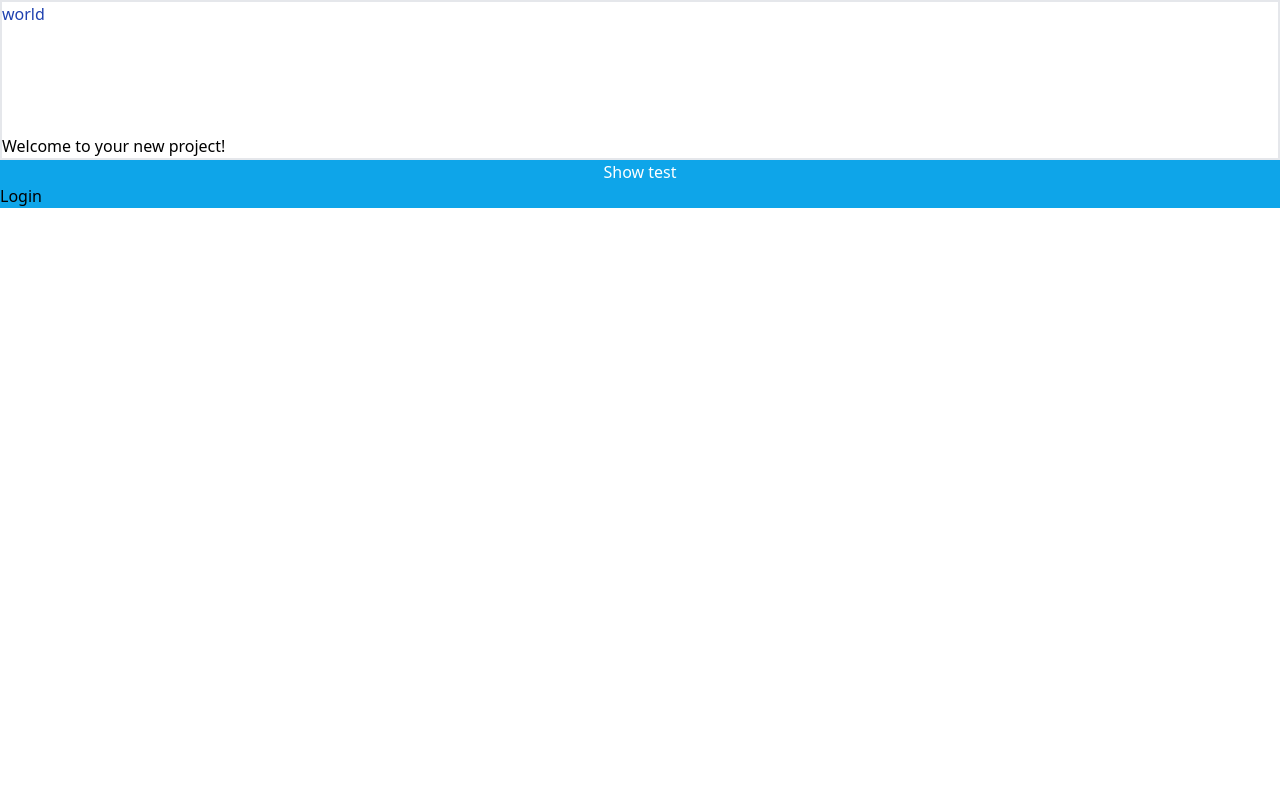
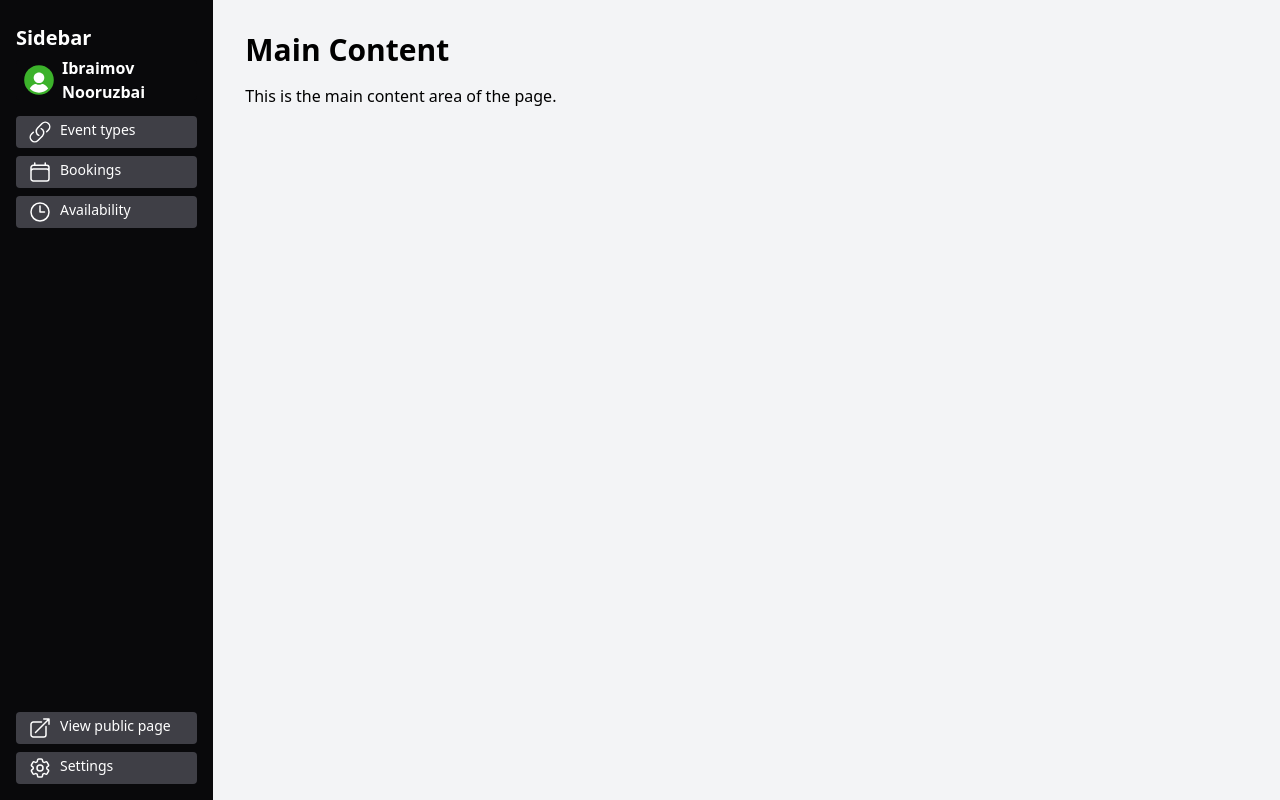
Before and after one commit to Agahan14/schedule, a FastAPI app: page / in a window 1280 px wide. Run offline with FastAPI, Linux system fonts and the light colour scheme; some libraries are stand-ins or nearby versions.

Commit message:
:sparkles: Introducing new features.Added sidebar in in index.html

```diff
--- a/src/project/templates/index.html
+++ b/src/project/templates/index.html
@@ -1,38 +1,114 @@
-<!doctype html>
-<html lang="en">
-    <head>
-        <meta charset="UTF-8" />
-        <meta name="viewport" content="width=device-width, initial-scale=1.0" />
-        <title>Hello world</title>
-        <script src="https://cdn.tailwindcss.com"></script>
+{% extends "base.html" %}
 
-        <!-- Vue -->
-        <script src="https://unpkg.com/vue@3/dist/vue.global.js"></script>
-        <script src="/static/vue/base.js" defer></script>
-        <script src="/static/vue/main.js" defer></script>
-    </head>
-    <!-- prettier-ignore -->
-    {% import "components/test.html" as test %}
-    {{ test.render() }}
 
-    <body class="h-full overflow-x-clip" id="app">
-        <transition enter-active-class="animate-fade-in" leave-active-class="animate-fade-out">
-            <div class="fixed top-0 z-50 h-full w-full bg-black/60" v-if="testOpened"></div>
-        </transition>
-        <transition enter-active-class="animate-fade-in" leave-active-class="animate-fade-out">
-            <test-component v-if="testOpened" @close-test="testOpened = null"></test-component>
-        </transition>
-        <div class="flex flex-col gap-16 border-2">
-            <h1 class="text-blue-800">world</h1>
-            <p class="mt-11">Welcome to your new project!</p>
-        </div>
-        <button class="w-full bg-sky-500 text-white" @click="testOpened = true">Show test</button>
+{% block content %}
 
-        <!-- Login Button -->
-        <div class="bg-sky-500">
-            <form method="get" action="/login">
-                <button type="submit" class="login-button">Login</button>
-            </form>
-        </div>
-    </body>
-</html>
+    <div class="flex min-h-screen">
+        <!-- Sidebar -->
+        <aside class="w-1/6 h-screen flex flex-col bg-zinc-950 text-white p-4">
+            <h2 class="text-xl font-bold my-2">Sidebar</h2>
+            <div class="flex h-10 bg-zinc-950 items-center rounded hover:bg-zinc-500">
+                <div class="m-2">
+                    <svg xmlns="http://www.w3.org/2000/svg" xmlns:xlink="http://www.w3.org/1999/xlink" version="1.1"
+                         width="30" height="30" viewBox="0 0 256 256" xml:space="preserve">
+
+<defs>
+</defs>
+                        <g style="stroke: none; stroke-width: 0; stroke-dasharray: none; stroke-linecap: butt; stroke-linejoin: miter; stroke-miterlimit: 10; fill: none; fill-rule: nonzero; opacity: 1;"
+                           transform="translate(1.4065934065934016 1.4065934065934016) scale(2.81 2.81)">
+	<circle cx="45" cy="45" r="45"
+            style="stroke: none; stroke-width: 1; stroke-dasharray: none; stroke-linecap: butt; stroke-linejoin: miter; stroke-miterlimit: 10; fill: rgb(60,178,43); fill-rule: nonzero; opacity: 1;"
+            transform="  matrix(1 0 0 1 0 0) " />
+                            <path
+                                d="M 45 54.287 c -8.9 0 -16.14 -7.24 -16.14 -16.14 S 36.1 22.007 45 22.007 c 8.899 0 16.14 7.241 16.14 16.14 S 53.899 54.287 45 54.287 z"
+                                style="stroke: none; stroke-width: 1; stroke-dasharray: none; stroke-linecap: butt; stroke-linejoin: miter; stroke-miterlimit: 10; fill: rgb(255,255,255); fill-rule: nonzero; opacity: 1;"
+                                transform=" matrix(1 0 0 1 0 0) " stroke-linecap="round" />
+                            <path
+                                d="M 72.957 71.22 c -3.177 -5.75 -8.143 -10.477 -14.049 -13.341 c -2.008 -0.974 -4.352 -0.959 -6.436 0.041 c -2.343 1.126 -4.857 1.696 -7.473 1.696 c -2.616 0 -5.13 -0.571 -7.473 -1.696 c -2.081 -0.999 -4.426 -1.015 -6.435 -0.041 c -5.906 2.864 -10.872 7.59 -14.05 13.341 C 23.877 78.957 33.865 83.843 45 83.843 C 56.135 83.843 66.123 78.957 72.957 71.22 z"
+                                style="stroke: none; stroke-width: 1; stroke-dasharray: none; stroke-linecap: butt; stroke-linejoin: miter; stroke-miterlimit: 10; fill: rgb(255,255,255); fill-rule: nonzero; opacity: 1;"
+                                transform=" matrix(1 0 0 1 0 0) " stroke-linecap="round" />
+</g>
+</svg>
+
+                </div>
+                <h4 class="font-bold">Ibraimov Nooruzbai</h4>
+
+            </div>
+
+
+            <ul class="mt-4 gap-2 flex flex-col flex-1">
+
+                <li><a href="#" class="flex p-1 bg-zinc-700 text-sm rounded hover:bg-zinc-500"> <span class="mx-2"><svg
+                    xmlns="http://www.w3.org/2000/svg" fill="none" viewBox="0 0 24 24" stroke-width="1.5"
+                    stroke="currentColor" class="size-6">
+                    <path stroke-linecap="round" stroke-linejoin="round"
+                          d="M13.19 8.688a4.5 4.5 0 0 1 1.242 7.244l-4.5 4.5a4.5 4.5 0 0 1-6.364-6.364l1.757-1.757m13.35-.622 1.757-1.757a4.5 4.5 0 0 0-6.364-6.364l-4.5 4.5a4.5 4.5 0 0 0 1.242 7.244" />
+                    </svg>
+                </span>Event types</a></li>
+                <li><a href="#" class="flex p-1 bg-zinc-700 text-sm rounded hover:bg-zinc-500"><span class="mx-2"><svg
+                    xmlns="http://www.w3.org/2000/svg" fill="none" viewBox="0 0 24 24" stroke-width="1.5"
+                    stroke="currentColor" class="size-6">
+                    <path stroke-linecap="round" stroke-linejoin="round"
+                          d="M6.75 3v2.25M17.25 3v2.25M3 18.75V7.5a2.25 2.25 0 0 1 2.25-2.25h13.5A2.25 2.25 0 0 1 21 7.5v11.25m-18 0A2.25 2.25 0 0 0 5.25 21h13.5A2.25 2.25 0 0 0 21 18.75m-18 0v-7.5A2.25 2.25 0 0 1 5.25 9h13.5A2.25 2.25 0 0 1 21 11.25v7.5" />
+                    </svg>
+                    </span>Bookings</a></li>
+                <li><a href="#" class="flex p-1 bg-zinc-700 text-sm rounded hover:bg-zinc-500"><span class="mx-2"><svg
+                    xmlns="http://www.w3.org/2000/svg" fill="none" viewBox="0 0 24 24" stroke-width="1.5"
+                    stroke="currentColor" class="size-6">
+                    <path stroke-linecap="round" stroke-linejoin="round"
+                          d="M12 6v6h4.5m4.5 0a9 9 0 1 1-18 0 9 9 0 0 1 18 0Z" />
+                    </svg>
+                </span>Availability</a></li>
+
+            </ul>
+
+
+            <ul class="flex flex-col gap-2">
+                <li>
+                    <a href="#" class="flex p-1 bg-zinc-700 text-sm rounded hover:bg-zinc-500">
+                        <span class="mx-2">
+                        <svg xmlns="http://www.w3.org/2000/svg" fill="none" viewBox="0 0 24 24" stroke-width="1.5"
+                             stroke="currentColor"
+                             class="size-6">
+                          <path stroke-linecap="round" stroke-linejoin="round"
+                                d="M13.5 6H5.25A2.25 2.25 0 0 0 3 8.25v10.5A2.25 2.25 0 0 0 5.25 21h10.5A2.25 2.25 0 0 0 18 18.75V10.5m-10.5 6L21 3m0 0h-5.25M21 3v5.25" />
+                        </svg>
+
+
+                        </span>View public page</a>
+
+                </li>
+
+
+                <li class="mt-auto">
+                    <a href="#" class="flex p-1 bg-zinc-700 text-sm rounded hover:bg-zinc-500">
+                        <span class="mx-2">
+                        <svg
+                            xmlns="http://www.w3.org/2000/svg" fill="none" viewBox="0 0 24 24" stroke-width="1.5"
+                            stroke="currentColor" class="size-6">
+                            <path stroke-linecap="round" stroke-linejoin="round"
+                                  d="M9.594 3.94c.09-.542.56-.94 1.11-.94h2.593c.55 0 1.02.398 1.11.94l.213 1.281c.063.374.313.686.645.87.074.04.147.083.22.127.325.196.72.257 1.075.124l1.217-.456a1.125 1.125 0 0 1 1.37.49l1.296 2.247a1.125 1.125 0 0 1-.26 1.431l-1.003.827c-.293.241-.438.613-.43.992a7.723 7.723 0 0 1 0 .255c-.008.378.137.75.43.991l1.004.827c.424.35.534.955.26 1.43l-1.298 2.247a1.125 1.125 0 0 1-1.369.491l-1.217-.456c-.355-.133-.75-.072-1.076.124a6.47 6.47 0 0 1-.22.128c-.331.183-.581.495-.644.869l-.213 1.281c-.09.543-.56.94-1.11.94h-2.594c-.55 0-1.019-.398-1.11-.94l-.213-1.281c-.062-.374-.312-.686-.644-.87a6.52 6.52 0 0 1-.22-.127c-.325-.196-.72-.257-1.076-.124l-1.217.456a1.125 1.125 0 0 1-1.369-.49l-1.297-2.247a1.125 1.125 0 0 1 .26-1.431l1.004-.827c.292-.24.437-.613.43-.991a6.932 6.932 0 0 1 0-.255c.007-.38-.138-.751-.43-.992l-1.004-.827a1.125 1.125 0 0 1-.26-1.43l1.297-2.247a1.125 1.125 0 0 1 1.37-.491l1.216.456c.356.133.751.072 1.076-.124.072-.044.146-.086.22-.128.332-.183.582-.495.644-.869l.214-1.28Z" />
+                            <path stroke-linecap="round" stroke-linejoin="round"
+                                  d="M15 12a3 3 0 1 1-6 0 3 3 0 0 1 6 0Z" />
+                        </svg>
+
+                        </span>Settings</a>
+
+                </li>
+
+            </ul>
+
+
+        </aside>
+
+        <!-- Main Content -->
+        <main class="flex-1 bg-gray-100 p-8">
+            <h1 class="text-3xl font-bold">Main Content</h1>
+            <p class="mt-4">This is the main content area of the page.</p>
+        </main>
+    </div>
+
+
+
+
+{% endblock %}
```
Also changed, not shown: src/project/static/logos/event_types.html (added, +20 -0 lines).
